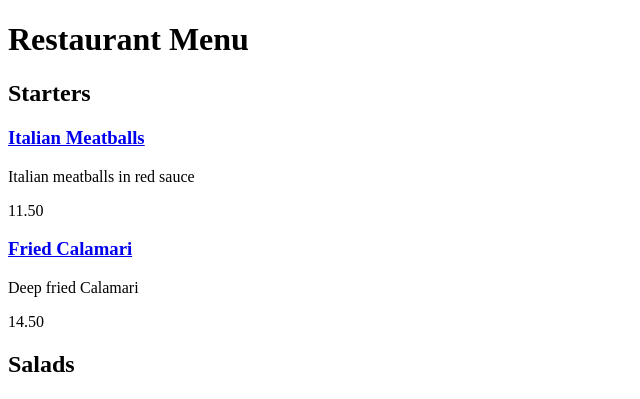
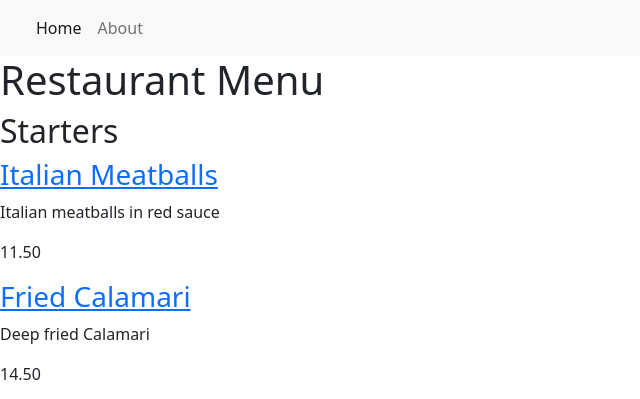
Before and after one commit to emilyhalperin96/restaurant_web_app, a Django app: page / in a window 1280 px wide. Shown: the top 399 px of the page, without its empty margins (0-640 px from the left). Run offline with Django 4.2, Linux system fonts and the light colour scheme; data comes from the database, SQL or seed files in the repository; some libraries are stand-ins or nearby versions.

Commit message:
add nav page

```diff
--- /dev/null
+++ b/templates/base.html
@@ -0,0 +1,38 @@
+<!DOCTYPE html>
+<html lang="en">
+    <head>
+        <meta charset="utf-8">
+        <meta name="viewport" content="width=device-width, initial-scale=1">
+        <link href="https://cdn.jsdelivr.net/npm/bootstrap@5.2.0-beta1/dist/css/bootstrap.min.css" rel="stylesheet" integrity="sha384-0evHe/X+R7YkIZDRvuzKMRqM+OrBnVFBL6DOitfPri4tjfHxaWutUpFmBp4vmVor" crossorigin="anonymous">
+        <title>Menu Products</title>
+    </head>
+    <body>
+        <nav class="navbar navbar-expand-lg bg-light">
+            <div class="container-fluid">
+                    <a class="navbar-brand" href="#"></a>
+
+                    <button class="navbar-toggler" type="button" data-bs-toggle="collapse" data-bs-target="#navbarNav" aria-controls="navbarNav" aria-expanded="false" aria-label="Toggle navigation">
+                         <span class="navbar-toggler-icon"></span>
+                    </button>
+                <div class="collapse navbar-collapse" id="navbarNav">
+                    <ul class="navbar-nav">
+                         <li class="nav-item">
+                            <a class="nav-link active" aria-current="page" href="{% url 'home' %}">Home</a>
+                        </li>
+                        <li class="nav-item">
+                            <a class="nav-link" aria-current="page" href="{% url 'home' %}">About</a>
+                        </li>
+                    </ul>
+                </div>
+            </div>
+        </nav>
+
+        {% block content %}
+        {% endblock content %}
+
+<!-- JavaScript Bundle with Popper -->
+             <script src="https://code.jquery.com/jquery-2.1.3.min.js"></script>
+        <script src="https://cdn.jsdelivr.net/npm/bootstrap@5.2.0-beta1/dist/js/bootstrap.bundle.min.js" integrity="sha384-pprn3073KE6tl6bjs2QrFaJGz5/SUsLqktiwsUTF55Jfv3qYSDhgCecCxMW52nD2" crossorigin="anonymous"></script>
+
+    </body>
+</html>
--- a/templates/index.html
+++ b/templates/index.html
@@ -1,26 +1,20 @@
-<!DOCTYPE html>
-<html lang="en">
-    <head>
-        <meta charset="UTF-8">
-        <title>Title</title>
-    </head>
-    <body>
+{% extends 'base.html' %}
+{% block content %}
         <h1>Restaurant Menu</h1>
         {% for meal in meals %}
             <h2>{{ meal.1 }}</h2>
                 {% for m in item_list %}
                     {% if m.meal_type  == meal.0 %}
                         {% if m.status == 0 %}
-                            <a href="{% url 'menu_item'%}"><h3><del>{{ m.meal }}</del></h3></a>
+                            <a href="{% url 'menu_item' m.pk %}"><h3><del>{{ m.meal }}</del></h3></a>
                             <p>{{ m.description }}</p>
                             <p>{{ m.price }}</p>
                             {% else %}
-                            <a href="{% url 'menu_item'%}"><h3>{{m.meal}}</h3></a>
+                            <a href="{% url 'menu_item' m.pk %}"><h3>{{m.meal}}</h3></a>
                             <p>{{ m.description }}</p>
                             <p>{{ m.price }}</p>
                         {% endif%}
                     {% endif %}
                 {% endfor %}
         {% endfor%}
-    </body>
-</html>
+{% endblock content %}
```
Also changed, not shown: templates/menu_item_detail.html (+6 -5 lines).
